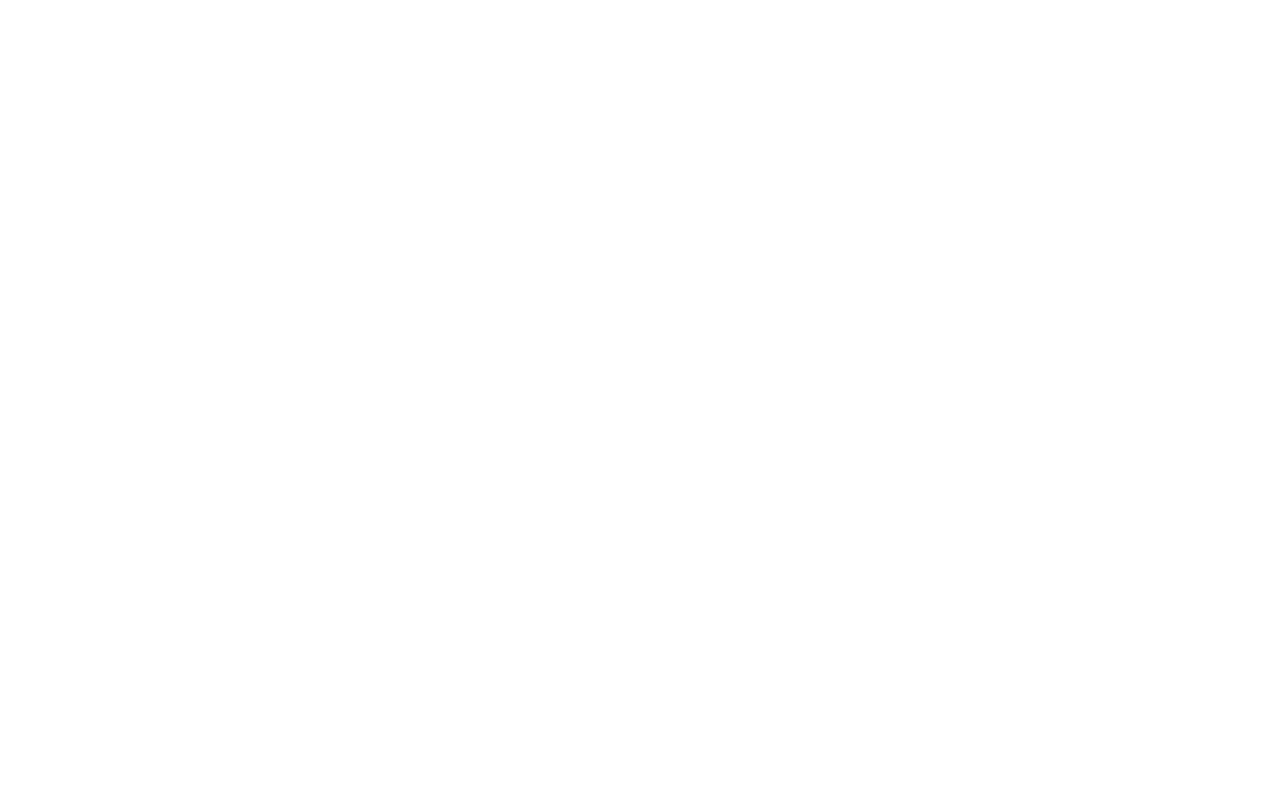
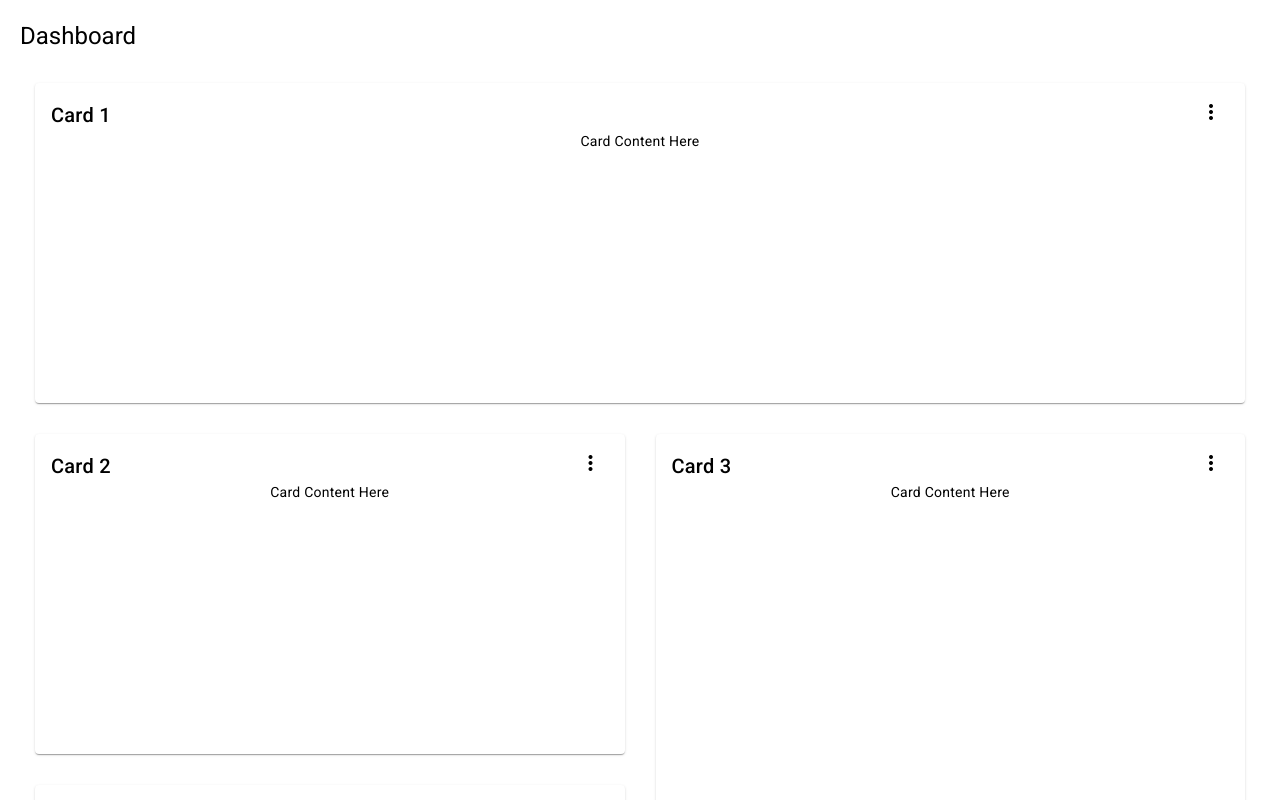
Before and after one commit to EduardoBriceno89/biblioteca-angular, an Angular app: page /admin in a window 1280 px wide. Before the commit this address led to /. Shown: the top 800 px of the page. Built offline with nearby package versions, Linux system fonts and the light colour scheme.

Commit message:
Add admin template

```diff
--- a/src/app/app-routing.module.ts
+++ b/src/app/app-routing.module.ts
@@ -2,11 +2,13 @@
 import { RouterModule, Routes } from '@angular/router';
 import { LoginComponent } from './componentes/login/login.component';
 import { PanelComponent } from './componentes/panel/panel.component';
+import { AdminDashboardComponent } from './componentes/admin-dashboard/admin-dashboard.component';
 
 const routes: Routes = [
   { path: '', component: LoginComponent }, // <-- Aquí se coloca la ruta por defecto
   { path: 'login', component: LoginComponent }, // <-- Aquí se coloca la ruta login
   { path: 'panel', component: PanelComponent },
+  { path: 'admin', component: AdminDashboardComponent },
 ];
 
 @NgModule({
--- a/src/app/app.module.ts
+++ b/src/app/app.module.ts
@@ -27,9 +27,11 @@
 import { MatMenuModule } from '@angular/material/menu';
 import { MatSidenavModule } from '@angular/material/sidenav';
 import { MatListModule } from '@angular/material/list';
+import { AdminDashboardComponent } from './componentes/admin-dashboard/admin-dashboard.component';
+import { MatGridListModule } from '@angular/material/grid-list';
 
 @NgModule({
-  declarations: [AppComponent, LoginComponent, PanelComponent],
+  declarations: [AppComponent, LoginComponent, PanelComponent, AdminDashboardComponent],
   imports: [
     BrowserModule,
     FormsModule,
@@ -49,6 +51,7 @@
     MatMenuModule,
     MatSidenavModule,
     MatListModule,
+    MatGridListModule,
   ],
   providers: [{ provide: MatPaginatorIntl, useClass: CustomMatPaginatorIntl }],
   bootstrap: [AppComponent],
--- /dev/null
+++ b/src/app/componentes/admin-dashboard/admin-dashboard.component.css
@@ -0,0 +1,21 @@
+.grid-container {
+  margin: 20px;
+}
+
+.dashboard-card {
+  position: absolute;
+  top: 15px;
+  left: 15px;
+  right: 15px;
+  bottom: 15px;
+}
+
+.more-button {
+  position: absolute;
+  top: 5px;
+  right: 10px;
+}
+
+.dashboard-card-content {
+  text-align: center;
+}
--- /dev/null
+++ b/src/app/componentes/admin-dashboard/admin-dashboard.component.html
@@ -0,0 +1,24 @@
+<div class="grid-container">
+  <h1 class="mat-h1">Dashboard</h1>
+  <mat-grid-list cols="2" rowHeight="350px">
+    <mat-grid-tile *ngFor="let card of cards | async" [colspan]="card.cols" [rowspan]="card.rows">
+      <mat-card class="dashboard-card">
+        <mat-card-header>
+          <mat-card-title>
+            {{card.title}}
+            <button mat-icon-button class="more-button" [matMenuTriggerFor]="menu" aria-label="Toggle menu">
+              <mat-icon>more_vert</mat-icon>
+            </button>
+            <mat-menu #menu="matMenu" xPosition="before">
+              <button mat-menu-item>Expand</button>
+              <button mat-menu-item>Remove</button>
+            </mat-menu>
+          </mat-card-title>
+        </mat-card-header>
+        <mat-card-content class="dashboard-card-content">
+          <div>Card Content Here</div>
+        </mat-card-content>
+      </mat-card>
+    </mat-grid-tile>
+  </mat-grid-list>
+</div>
--- /dev/null
+++ b/src/app/componentes/admin-dashboard/admin-dashboard.component.ts
@@ -0,0 +1,33 @@
+import { Component, inject } from '@angular/core';
+import { Breakpoints, BreakpointObserver } from '@angular/cdk/layout';
+import { map } from 'rxjs/operators';
+
+@Component({
+  selector: 'app-admin-dashboard',
+  templateUrl: './admin-dashboard.component.html',
+  styleUrls: ['./admin-dashboard.component.css']
+})
+export class AdminDashboardComponent {
+  private breakpointObserver = inject(BreakpointObserver);
+
+  /** Based on the screen size, switch from standard to one column per row */
+  cards = this.breakpointObserver.observe(Breakpoints.Handset).pipe(
+    map(({ matches }) => {
+      if (matches) {
+        return [
+          { title: 'Card 1', cols: 1, rows: 1 },
+          { title: 'Card 2', cols: 1, rows: 1 },
+          { title: 'Card 3', cols: 1, rows: 1 },
+          { title: 'Card 4', cols: 1, rows: 1 }
+        ];
+      }
+
+      return [
+        { title: 'Card 1', cols: 2, rows: 1 },
+        { title: 'Card 2', cols: 1, rows: 1 },
+        { title: 'Card 3', cols: 1, rows: 2 },
+        { title: 'Card 4', cols: 1, rows: 1 }
+      ];
+    })
+  );
+}
```
Also changed, not shown: 1 other file (tests, documents, lock files or other folders).
